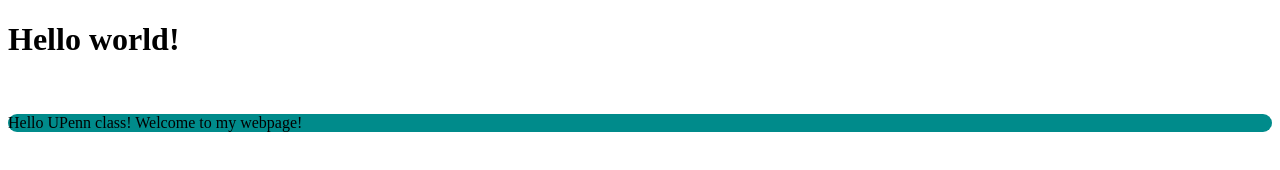
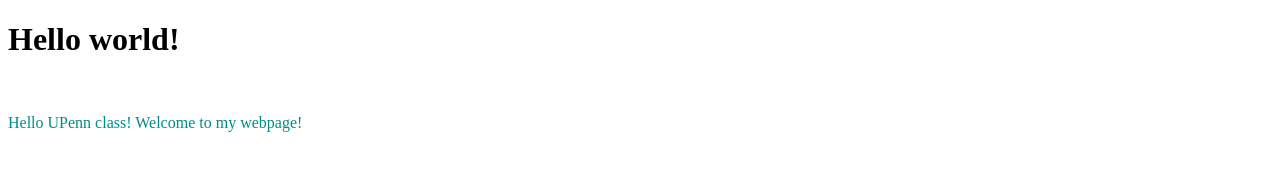
Before and after one commit to vcasmirri/vcasmirri.github.io, a plain HTML site: page index.html in a window 1280 px wide. Drawn offline with Linux system fonts and the light colour scheme.

Commit message:
Minor styling changes.

```diff
--- a/style.css
+++ b/style.css
@@ -1,4 +1,3 @@
-div {
-    background-color:darkcyan;
-    border-radius:10px;
+p {
+    color:darkcyan;
 }
```
